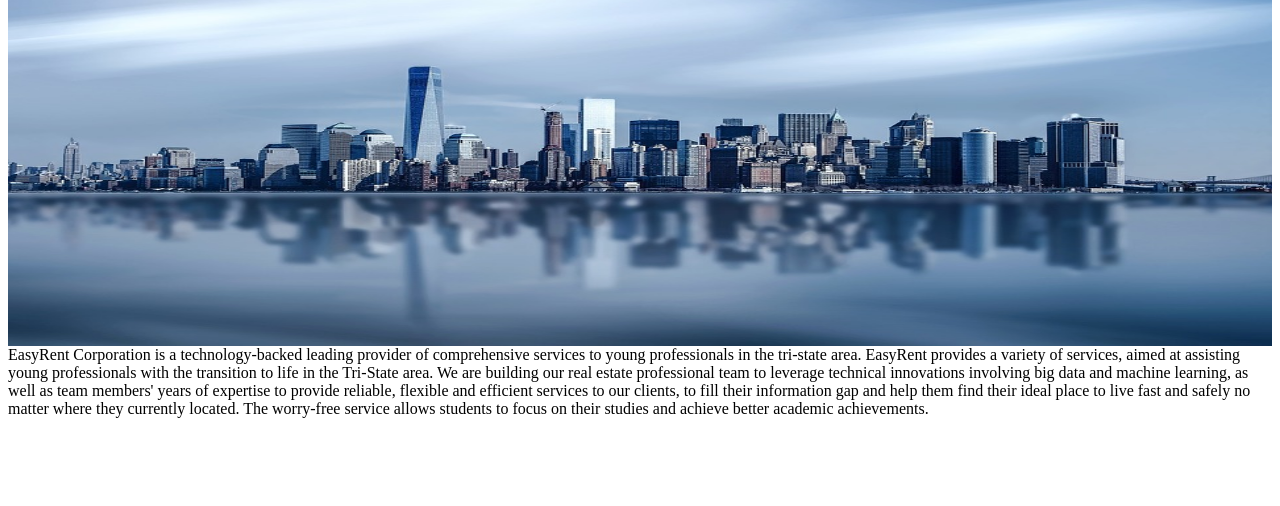
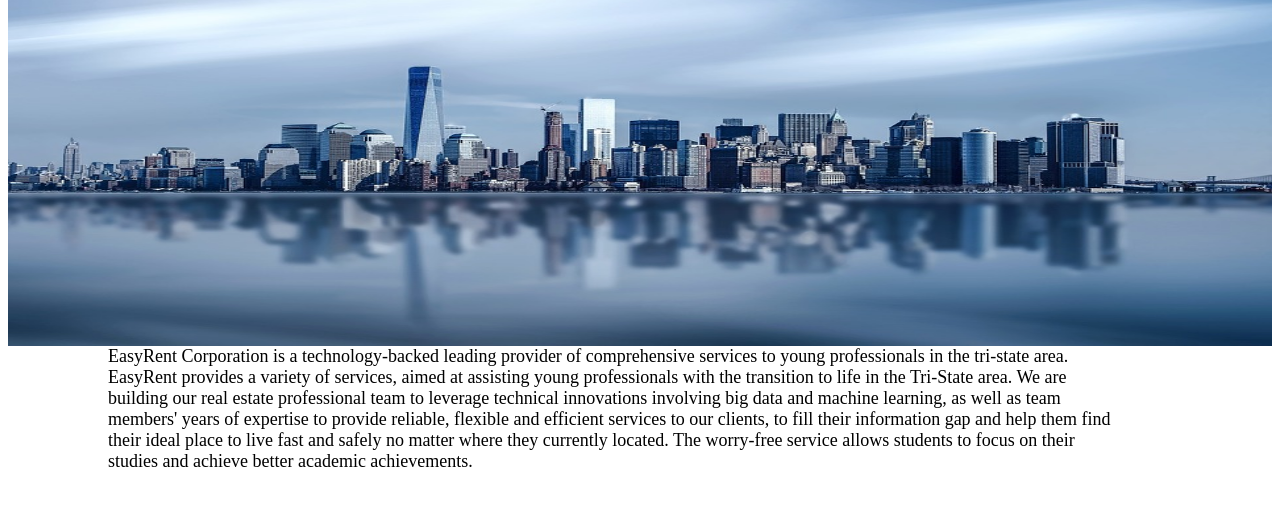
Before and after one commit to christineLydia/CustomerSite, a plain HTML site: page index.html in a window 1280 px wide. Shown: the part 72-578 px from the top of the page. Drawn offline with Linux system fonts and the light colour scheme.

Commit message:
update contact

```diff
--- a/style.css
+++ b/style.css
@@ -53,6 +53,18 @@ li a {
     text-decoration: none;
 }
 
+.section {
+    padding-left: 100px;
+    padding-right: 100px;
+    height: 400px;
+    width: 80%;
+}
+
+.section-company-intro {
+    font-size: 18px;
+
+}
+
 .address-container {
     height: 500px;
     width: 100%
```
Also changed, not shown: 1 other file.
